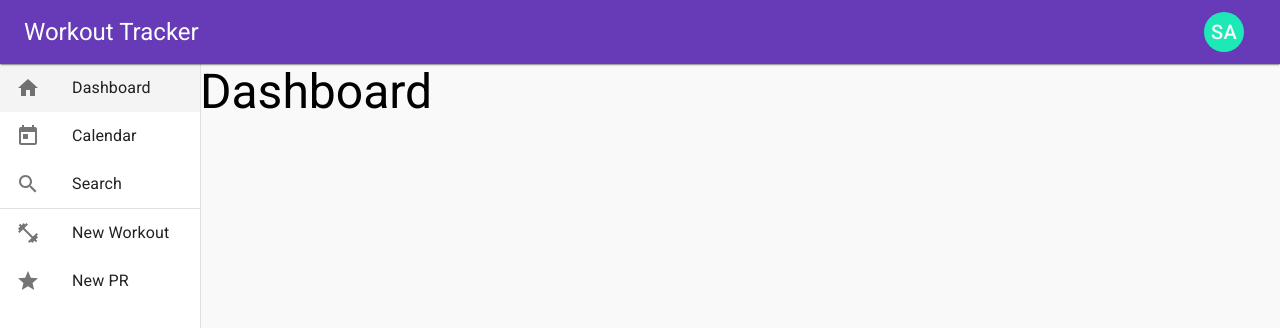
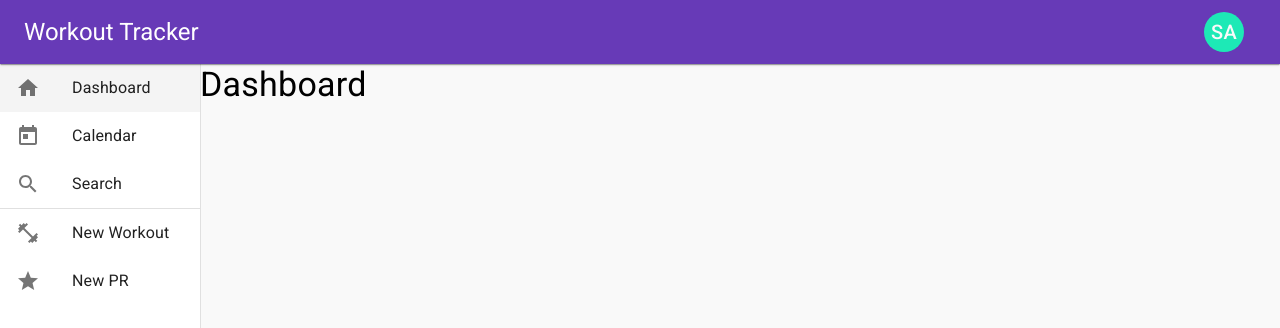
Before and after one commit to FredLavoie/workout-tracker, a React (Create React App) app in the folder client/: page /dashboard in a window 1280 px wide. Shown: the top 328 px of the page. Built offline with nearby package versions, Linux system fonts and the light colour scheme; no server answers; sample sign-in values are in the browser's storage.

Commit message:
Refactor location of fetching account id to login function

```diff
--- a/client/src/pages/Dashboard.js
+++ b/client/src/pages/Dashboard.js
@@ -1,16 +1,18 @@
-import React, { useEffect } from 'react';
+import React from 'react';
+
 import Typography from '@material-ui/core/Typography';
-import { fetchAccountId } from '../services/fetchData';
+// import { makeStyles } from '@material-ui/core';
+
+// const useStyles = makeStyles({
+
+// });
 
 function Dashboard() {
-
-  useEffect(() => {
-    fetchAccountId();
-  }, []);
+  // const classes = useStyles();
 
   return (
     <div>
-      <Typography variant='h3'>
+      <Typography variant='h4'>
         Dashboard
       </Typography>
     </div>
--- a/client/src/pages/Login.js
+++ b/client/src/pages/Login.js
@@ -14,6 +14,7 @@ import MuiAlert from '@material-ui/lab/Alert';
 import KeyboardArrowRightIcon from '@material-ui/icons/KeyboardArrowRight';
 
 import { isAuthenticated, login } from '../services/authentication';
+import { fetchAccountId } from '../services/fetchData';
 
 
 const useStyles = makeStyles({
@@ -45,6 +46,7 @@ function Login() {
     if (data.non_field_errors) {
       return setOpen(true);
     }
+    await fetchAccountId();
     return history.push('/dashboard');
   }
 
```
